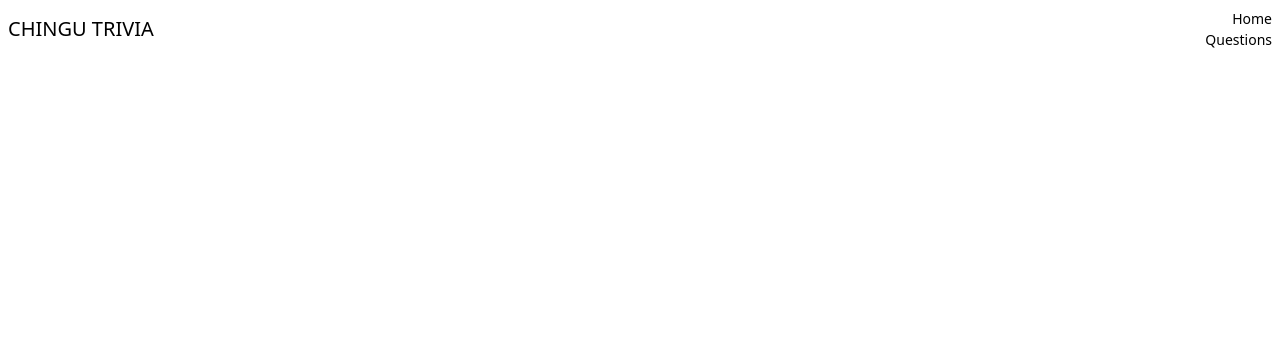
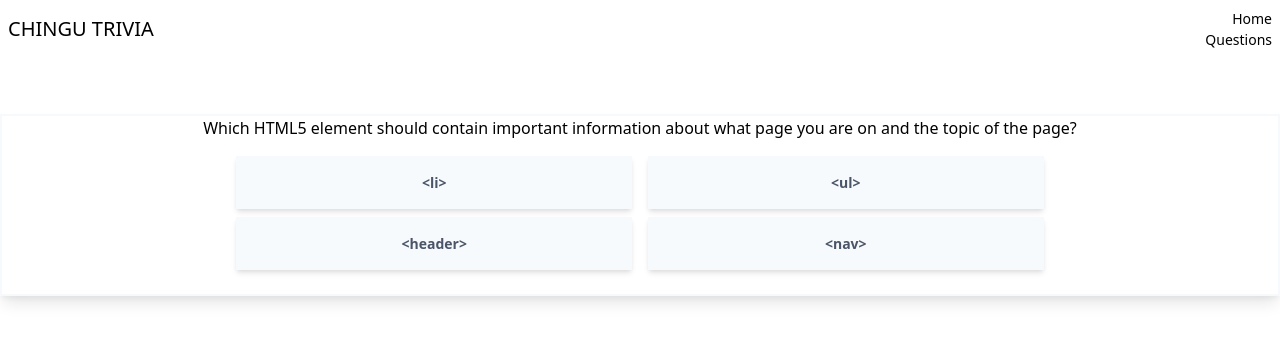
Before and after one commit to nbyodai/solo-chingu-trivia, a Vue app: page / in a window 1280 px wide. Shown: the top 342 px of the page. Built offline with nearby package versions, Linux system fonts and the light colour scheme.

Commit message:
Add card that displays trivia question and choices

```diff
--- a/src/App.vue
+++ b/src/App.vue
@@ -1,16 +1,40 @@
 <template>
-  <div id="app" class="container mx-auto">
+  <div id="app" class="container h-screen mx-auto">
     <home-header />
+    <div class="flex flex-col mt-16">
+      <question-card :question="questions[0]" />
+    </div>
   </div>
 </template>
 
 <script>
 import HomeHeader from "./components/Header.vue";
+import QuestionCard from "./components/QuestionCard.vue";
 export default {
   name: "app",
   components: {
-      HomeHeader,
+    HomeHeader,
+    QuestionCard
   },
+  data: function() {
+    return {
+      questions: [
+        {
+          question:
+            "Which HTML5 element should contain important information about what page you are on and the topic of the page?",
+          id: 1,
+          topic: "html",
+          choices: {
+            a: "<li>",
+            b: "<ul>",
+            c: "<header>",
+            d: "<nav>"
+          },
+          answer: "d"
+        }
+      ]
+    };
+  }
 };
 </script>
 
--- /dev/null
+++ b/src/components/QuestionCard.vue
@@ -0,0 +1,21 @@
+<template>
+  <div class="flex flex-col px-5 items-center border-2 border-gray-100 shadow-lg">
+    <div class="w-4/5 text-center">{{ question.question }}</div>
+    <div class="flex flex-wrap justify-center w-4/5 py-4">
+      <div class="w-2/5 p-2 mx-2 mb-2 bg-gray-100 shadow-md" v-for="choice in question.choices" :key="choice">
+        <div class="p-2 flex items-center justify-center text-sm font-semibold text-gray-700">{{choice}}</div>
+      </div>
+    </div>
+  </div>
+</template>
+
+<script>
+export default {
+  props: {
+    question: {
+      type: Object,
+      required: true
+    }
+  }
+};
+</script>
```
